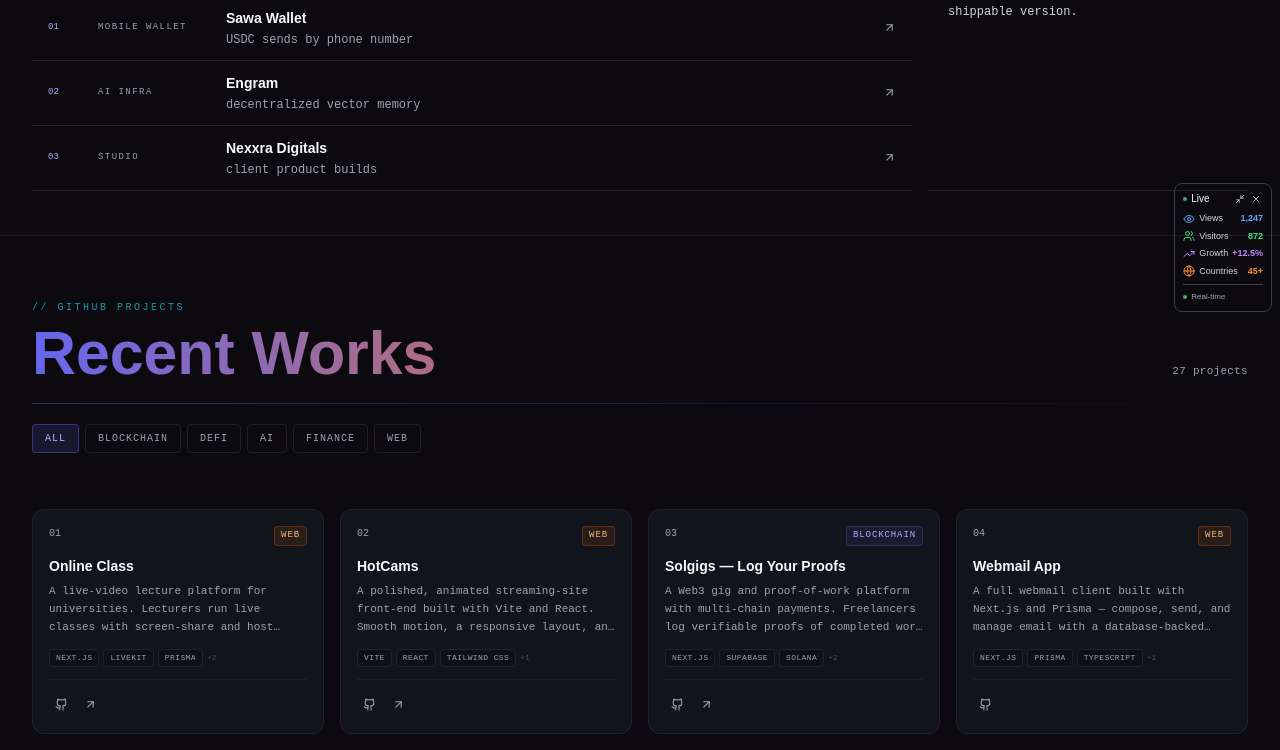
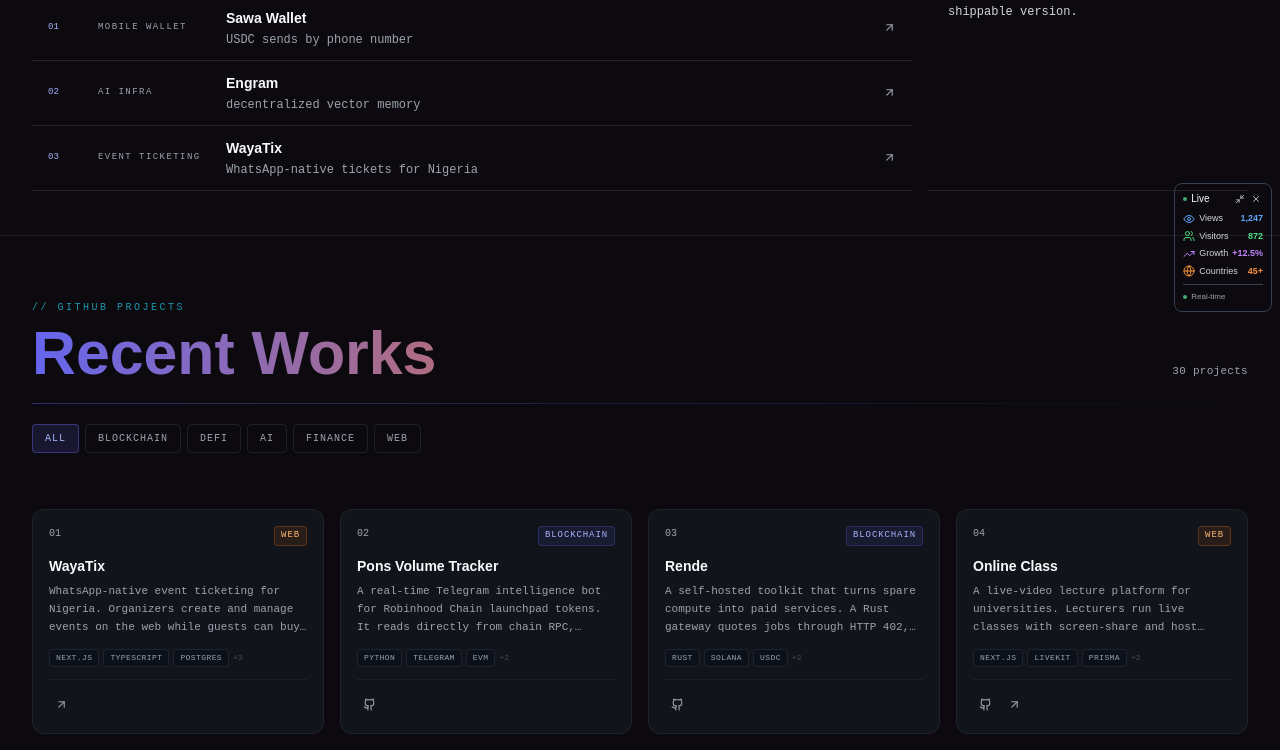
Before and after one commit to Dipraise1/PORTFOLIO2, a React (Vite) app: page / in a window 1280 px wide. Shown: the part 480-1230 px from the top of the page. Built offline with nearby package versions, Linux system fonts and the light colour scheme.

Commit message:
Add WayaTix and recent GitHub projects

```diff
--- a/src/components/Hero.jsx
+++ b/src/components/Hero.jsx
@@ -29,7 +29,7 @@
 ];
 
 const STATS = [
-  ['17+', 'projects'],
+  ['30+', 'projects'],
   ['30+', 'repos'],
   ['5+', 'chains'],
 ];
@@ -51,10 +51,10 @@
   },
   {
     id: '03',
-    name: 'Nexxra Digitals',
-    type: 'studio',
-    detail: 'client product builds',
-    href: 'https://nexxradigitals.com',
+    name: 'WayaTix',
+    type: 'event ticketing',
+    detail: 'WhatsApp-native tickets for Nigeria',
+    href: 'https://wayatix.com',
   },
 ];
 
--- a/src/data/projects.jsx
+++ b/src/data/projects.jsx
@@ -1,6 +1,48 @@
-import { Database, LineChart, Activity, BarChart, Terminal, Coffee, Layers, Bot, Wallet, Brain, Search, Rocket, Video, ShieldCheck, Mail, TrendingDown, Globe, Coins, ShoppingBag, Zap, Plane } from 'lucide-react';
+import { Database, LineChart, Activity, BarChart, Terminal, Coffee, Layers, Bot, Wallet, Brain, Search, Rocket, Video, ShieldCheck, Mail, TrendingDown, Globe, Coins, ShoppingBag, Zap, Plane, Ticket, Radar, Cpu } from 'lucide-react';
 
 export const projects = [
+  {
+    id: 30,
+    title: 'WayaTix',
+    description:
+      'WhatsApp-native event ticketing for Nigeria. Organizers create and manage events on the web while guests can buy, gift, transfer, and refund tickets through WhatsApp or the web. Includes secure QR tickets, offline gate scanning, promoter tools, payments, payouts, and an append-only money ledger.',
+    icon: <Ticket className="w-10 h-10 text-orange-400" />,
+    tech: ['Next.js', 'TypeScript', 'Postgres', 'Redis', 'WhatsApp API', 'Paystack'],
+    githubLink: '',
+    liveLink: 'https://wayatix.com',
+    category: 'web',
+    stats: {
+      features: 'WhatsApp ticketing, secure QR, offline scanning, payouts'
+    }
+  },
+  {
+    id: 31,
+    title: 'Pons Volume Tracker',
+    description:
+      'A real-time Telegram intelligence bot for Robinhood Chain launchpad tokens. It reads directly from chain RPC, detects launches dynamically, tracks volume and momentum, monitors graduations and whales, verifies stock tokens, and scores rug risk without relying on third-party price feeds.',
+    icon: <Radar className="w-10 h-10 text-emerald-400" />,
+    tech: ['Python', 'Telegram', 'EVM', 'JSON-RPC', 'On-chain Analytics'],
+    githubLink: 'https://github.com/Dipraise1/pons-volume-tracker',
+    liveLink: '',
+    category: 'blockchain',
+    stats: {
+      features: 'RPC-direct alerts, safety scoring, whale & momentum tracking'
+    }
+  },
+  {
+    id: 32,
+    title: 'Rende',
+    description:
+      'A self-hosted toolkit that turns spare compute into paid services. A Rust gateway quotes jobs through HTTP 402, verifies USDC payments on Solana, dispatches work to local hardware, and lets a ZeroClaw agent report revenue without ever holding spending keys.',
+    icon: <Cpu className="w-10 h-10 text-cyan-400" />,
+    tech: ['Rust', 'Solana', 'USDC', 'x402', 'ZeroClaw'],
+    githubLink: 'https://github.com/Dipraise1/rende',
+    liveLink: '',
+    category: 'blockchain',
+    stats: {
+      features: 'Receive-only custody, paid compute, local hardware adapters'
+    }
+  },
   {
     id: 20,
     title: 'Online Class',
```
